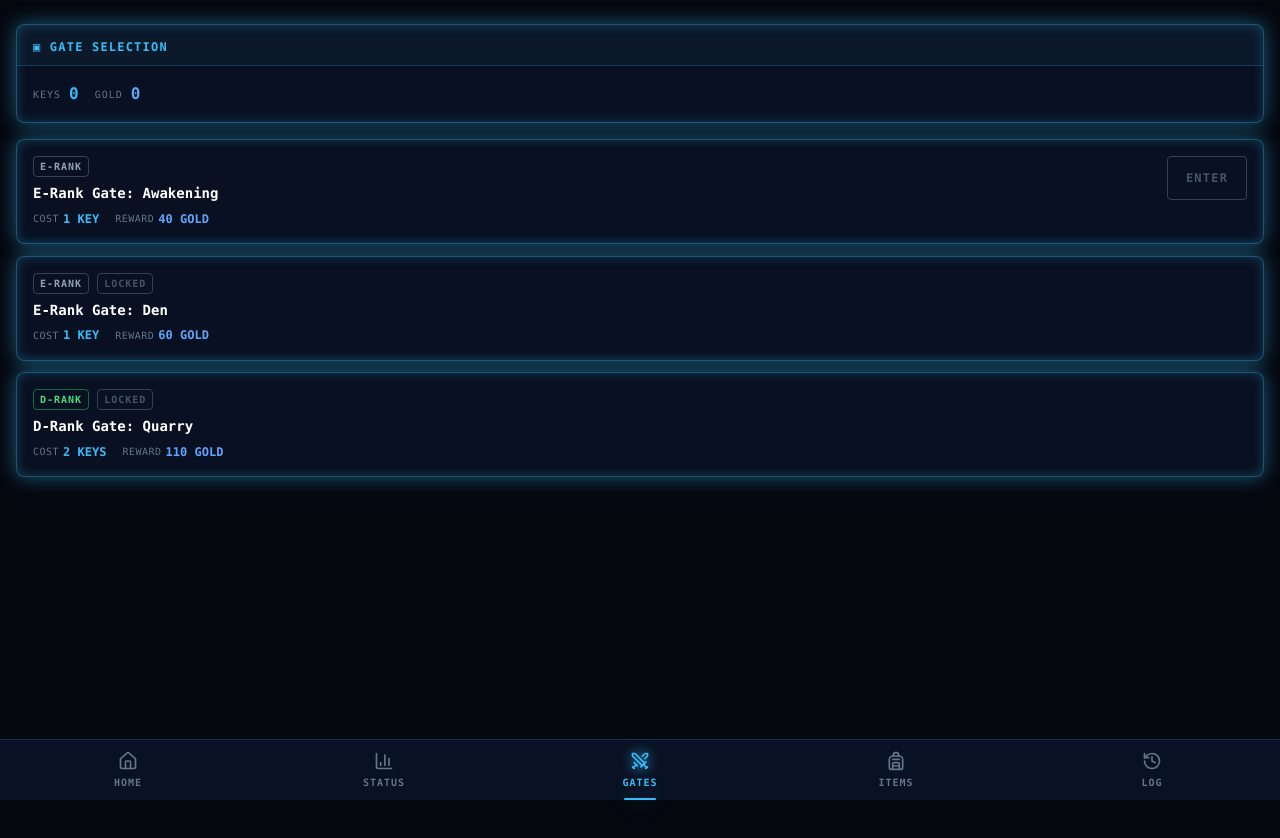
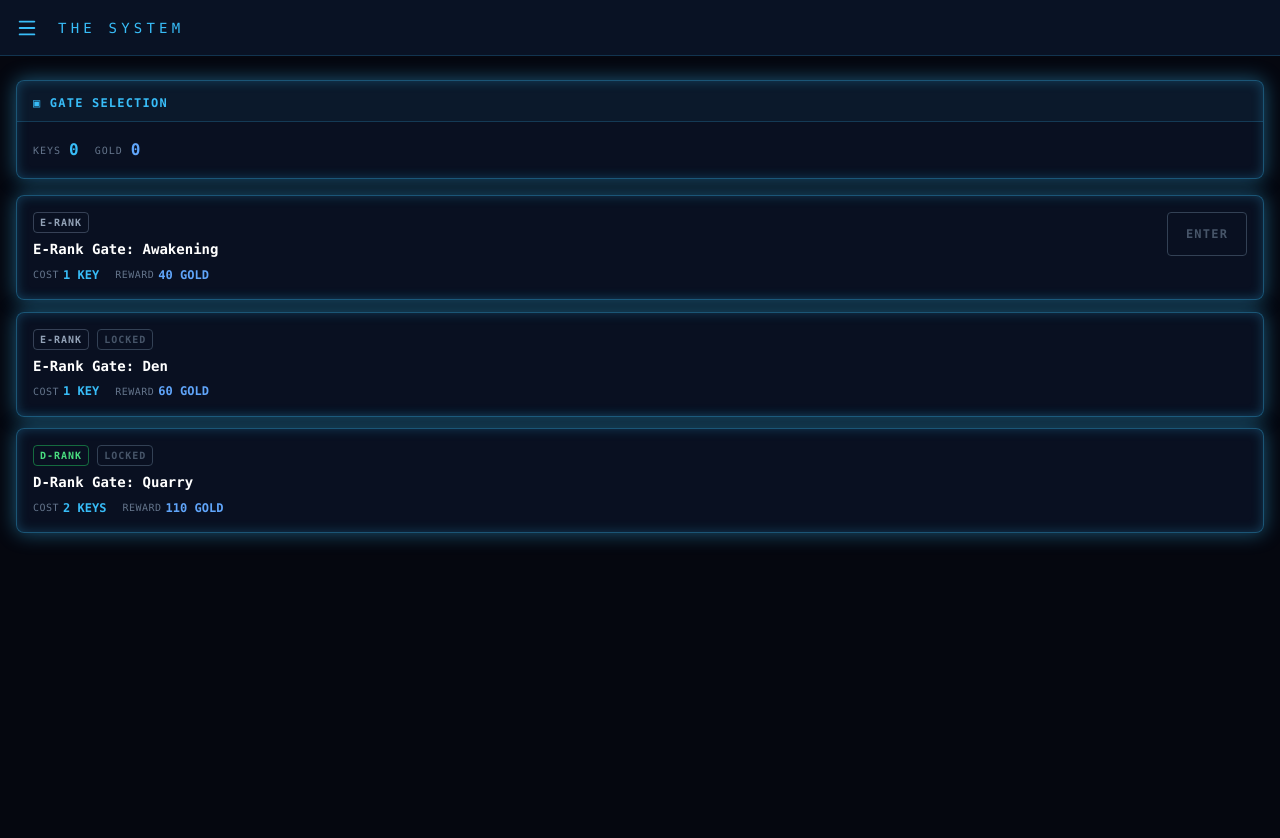
Before and after one commit to tcnshouin/pantry-tracker, a React (Vite) app in the folder solo-system/: page /#/gates in a window 1280 px wide. Shown: the top 838 px of the page. Before the commit the page ends 800 px from the top, so only its background shows below. Built offline with nearby package versions, Linux system fonts and the light colour scheme.

Commit message:
feat(solo-system): replace bottom nav with top bar + slide-in drawer

```diff
--- a/solo-system/src/App.tsx
+++ b/solo-system/src/App.tsx
@@ -1,7 +1,8 @@
-import { useEffect } from 'react'
+import { useEffect, useState } from 'react'
 import { HashRouter, Routes, Route } from 'react-router-dom'
 import { useSystemStore, systemStore } from './store/useSystemStore'
-import { BottomNav } from './components/BottomNav'
+import { TopBar } from './components/TopBar'
+import { NavDrawer } from './components/NavDrawer'
 import { PenaltyZoneOverlay } from './components/PenaltyZoneOverlay'
 import { HomeScreen } from './screens/HomeScreen'
 import { StatusScreen } from './screens/StatusScreen'
@@ -12,33 +13,29 @@ import { InventoryScreen } from './screens/InventoryScreen'
 
 export default function App() {
   const ready = useSystemStore(s => s.ready)
+  const [navOpen, setNavOpen] = useState(false)
 
   useEffect(() => {
     systemStore.getState().hydrate()
       .then(() => systemStore.getState().checkPenalty())
       .catch(console.error)
-    const id = setInterval(() => {
-      systemStore.getState().checkPenalty()
-    }, 30000)
+    const id = setInterval(() => { systemStore.getState().checkPenalty() }, 30000)
     return () => clearInterval(id)
   }, [])
 
   if (!ready) {
     return (
       <div className="min-h-screen bg-system-bg flex flex-col items-center justify-center gap-4">
-        <div
-          className="w-12 h-12 rounded-full border-2 border-system-glow/30 border-t-system-glow animate-spin"
-          style={{ boxShadow: '0 0 16px #38bdf8' }}
-        />
-        <p className="font-mono text-system-glow text-sm tracking-[0.3em] uppercase animate-pulse">
-          INITIALIZING SYSTEM…
-        </p>
+        <div className="w-12 h-12 rounded-full border-2 border-system-glow/30 border-t-system-glow animate-spin" style={{ boxShadow: '0 0 16px #38bdf8' }} />
+        <p className="font-mono text-system-glow text-sm tracking-[0.3em] uppercase animate-pulse">INITIALIZING SYSTEM…</p>
       </div>
     )
   }
 
   return (
     <HashRouter>
+      <TopBar onMenu={() => setNavOpen(true)} />
+      <NavDrawer open={navOpen} onClose={() => setNavOpen(false)} />
       <PenaltyZoneOverlay />
       <Routes>
         <Route path="/" element={<HomeScreen />} />
@@ -48,7 +45,6 @@ export default function App() {
         <Route path="/battle" element={<BattleScreen />} />
         <Route path="/inventory" element={<InventoryScreen />} />
       </Routes>
-      <BottomNav />
     </HashRouter>
   )
 }
--- a/solo-system/src/components/BottomNav.tsx
+++ /dev/null
@@ -1,53 +0,0 @@
-import { NavLink } from 'react-router-dom'
-import { Home, BarChart3, History, Swords, Backpack } from 'lucide-react'
-
-const links = [
-  { to: '/', label: 'HOME', Icon: Home },
-  { to: '/status', label: 'STATUS', Icon: BarChart3 },
-  { to: '/gates', label: 'GATES', Icon: Swords },
-  { to: '/inventory', label: 'ITEMS', Icon: Backpack },
-  { to: '/log', label: 'LOG', Icon: History },
-]
-
-export function BottomNav() {
-  return (
-    <nav className="fixed bottom-0 left-0 right-0 z-40 bg-system-panel/95 border-t border-system-glow/20 backdrop-blur-md">
-      <div className="flex">
-        {links.map(({ to, label, Icon }) => (
-          <NavLink
-            key={to}
-            to={to}
-            end={to === '/'}
-            className={({ isActive }) =>
-              `flex-1 flex flex-col items-center justify-center min-h-[60px] gap-1 transition-all ${
-                isActive
-                  ? 'text-system-glow'
-                  : 'text-slate-500 hover:text-slate-300'
-              }`
-            }
-          >
-            {({ isActive }) => (
-              <>
-                <Icon
-                  size={20}
-                  className={isActive ? 'drop-shadow-[0_0_6px_#38bdf8]' : ''}
-                />
-                <span
-                  className={`font-mono text-[10px] tracking-widest uppercase font-semibold ${
-                    isActive ? 'text-system-glow' : ''
-                  }`}
-                >
-                  {label}
-                </span>
-                {isActive && (
-                  <span className="absolute bottom-0 w-8 h-0.5 bg-system-glow rounded-full shadow-glow" />
-                )}
-              </>
-            )}
-          </NavLink>
-        ))}
-      </div>
-      <div className="h-safe-area-inset-bottom" />
-    </nav>
-  )
-}
--- /dev/null
+++ b/solo-system/src/components/NavDrawer.tsx
@@ -0,0 +1,48 @@
+import { NavLink } from 'react-router-dom'
+import { motion, AnimatePresence } from 'framer-motion'
+import { Home, BarChart3, Swords, Backpack, Ghost, History } from 'lucide-react'
+
+const links = [
+  { to: '/', label: 'HOME', Icon: Home },
+  { to: '/status', label: 'STATUS', Icon: BarChart3 },
+  { to: '/gates', label: 'GATES', Icon: Swords },
+  { to: '/inventory', label: 'ITEMS', Icon: Backpack },
+  { to: '/shadows', label: 'SHADOWS', Icon: Ghost },
+  { to: '/log', label: 'LOG', Icon: History },
+]
+
+export function NavDrawer({ open, onClose }: { open: boolean; onClose: () => void }) {
+  return (
+    <AnimatePresence>
+      {open && (
+        <>
+          <motion.div
+            className="fixed inset-0 z-40 bg-black/60"
+            initial={{ opacity: 0 }} animate={{ opacity: 1 }} exit={{ opacity: 0 }}
+            onClick={onClose}
+          />
+          <motion.nav
+            className="fixed left-0 top-0 bottom-0 z-50 w-64 bg-system-panel border-r border-system-glow/30 shadow-glow p-4"
+            initial={{ x: '-100%' }} animate={{ x: 0 }} exit={{ x: '-100%' }}
+            transition={{ type: 'tween', duration: 0.2 }}
+          >
+            <div className="mt-2 mb-6 font-mono text-sm uppercase tracking-[0.3em] text-system-glow">The System</div>
+            <div className="flex flex-col gap-1">
+              {links.map(({ to, label, Icon }) => (
+                <NavLink
+                  key={to} to={to} end={to === '/'} onClick={onClose}
+                  className={({ isActive }) =>
+                    `flex items-center gap-3 rounded px-3 py-3 ${isActive ? 'text-system-glow bg-system-glow/10' : 'text-slate-400 hover:text-slate-200'}`
+                  }
+                >
+                  <Icon size={20} />
+                  <span className="font-mono text-xs uppercase tracking-widest">{label}</span>
+                </NavLink>
+              ))}
+            </div>
+          </motion.nav>
+        </>
+      )}
+    </AnimatePresence>
+  )
+}
--- /dev/null
+++ b/solo-system/src/components/TopBar.tsx
@@ -0,0 +1,12 @@
+import { Menu } from 'lucide-react'
+
+export function TopBar({ onMenu }: { onMenu: () => void }) {
+  return (
+    <header className="sticky top-0 z-30 flex items-center gap-3 h-14 px-4 bg-system-panel/95 border-b border-system-glow/20 backdrop-blur-md">
+      <button onClick={onMenu} aria-label="Open menu" className="-ml-2 p-2 text-system-glow">
+        <Menu size={22} />
+      </button>
+      <span className="font-mono text-sm uppercase tracking-[0.3em] text-system-glow">The System</span>
+    </header>
+  )
+}
--- a/solo-system/src/screens/GatesScreen.tsx
+++ b/solo-system/src/screens/GatesScreen.tsx
@@ -24,7 +24,7 @@ export function GatesScreen() {
   }
 
   return (
-    <div className="min-h-screen bg-system-bg pb-24 px-4 pt-6 space-y-4">
+    <div className="min-h-screen bg-system-bg pb-8 px-4 pt-6 space-y-4">
       <SystemWindow title="GATE SELECTION">
         <div className="flex gap-4">
           <div className="flex items-center gap-2">
--- a/solo-system/src/screens/HomeScreen.tsx
+++ b/solo-system/src/screens/HomeScreen.tsx
@@ -9,7 +9,7 @@ export function HomeScreen() {
   const quests = useSystemStore(s => s.save.quests)
 
   return (
-    <div className="min-h-screen bg-system-bg pb-24 px-4 pt-6 space-y-6">
+    <div className="min-h-screen bg-system-bg pb-8 px-4 pt-6 space-y-6">
       <div className="space-y-1">
         <p className="font-mono text-[10px] tracking-[0.25em] text-system-glow/60 uppercase">
           ▣ SYSTEM NOTIFICATION
--- a/solo-system/src/screens/InventoryScreen.tsx
+++ b/solo-system/src/screens/InventoryScreen.tsx
@@ -27,7 +27,7 @@ export function InventoryScreen() {
   }
 
   return (
-    <div className="min-h-screen bg-system-bg px-4 pt-6 pb-24 flex flex-col gap-4">
+    <div className="min-h-screen bg-system-bg px-4 pt-6 pb-8 flex flex-col gap-4">
       <div className="flex items-center justify-between">
         <p className="font-mono text-[10px] tracking-[0.25em] text-system-glow/60 uppercase">
           ▣ INVENTORY
--- a/solo-system/src/screens/LogScreen.tsx
+++ b/solo-system/src/screens/LogScreen.tsx
@@ -12,7 +12,7 @@ export function LogScreen() {
   const streakEntries = Object.values(streaks).filter(s => s.count > 0)
 
   return (
-    <div className="min-h-screen bg-system-bg pb-24 px-4 pt-6 space-y-5">
+    <div className="min-h-screen bg-system-bg pb-8 px-4 pt-6 space-y-5">
       <div className="space-y-0.5">
         <p className="font-mono text-[10px] tracking-[0.25em] text-system-glow/60 uppercase">
           ▣ ACTIVITY LOG
--- a/solo-system/src/screens/StatusScreen.tsx
+++ b/solo-system/src/screens/StatusScreen.tsx
@@ -9,7 +9,7 @@ export function StatusScreen() {
   const player = useSystemStore(s => s.save.player)
 
   return (
-    <div className="min-h-screen bg-system-bg pb-24 px-4 pt-6 space-y-5">
+    <div className="min-h-screen bg-system-bg pb-8 px-4 pt-6 space-y-5">
       <div className="space-y-0.5">
         <p className="font-mono text-[10px] tracking-[0.25em] text-system-glow/60 uppercase">
           ▣ STATUS WINDOW
```
